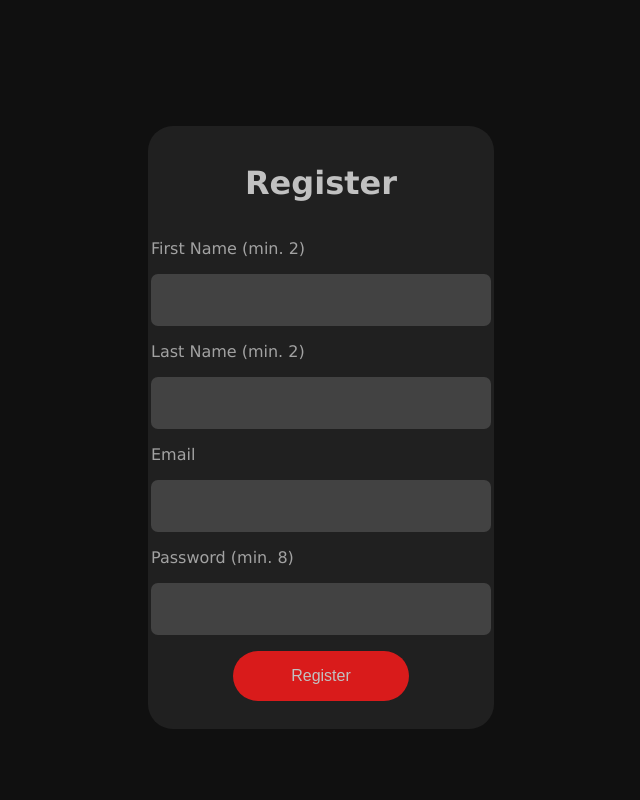
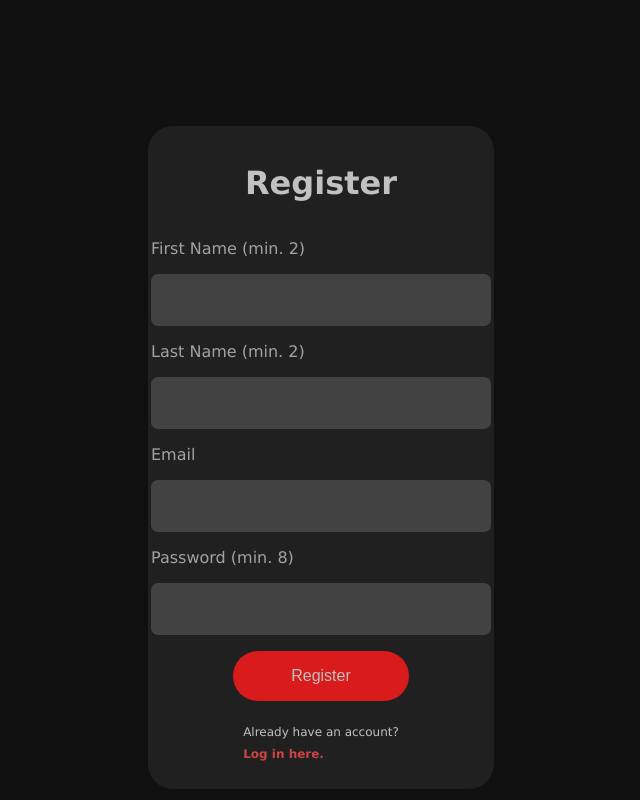
Before and after one commit to WiktorM413/meeting-scheduling-platform, a React (Vite) app in the folder frontend/: page /register in a window 1280 px wide. Shown: the whole page, without its empty margins (319-959 px from the left). Built offline with nearby package versions, Linux system fonts and the light colour scheme.

Commit message:
Add redirect to register back to login

```diff
--- a/frontend/src/Home/Register.tsx
+++ b/frontend/src/Home/Register.tsx
@@ -5,6 +5,7 @@ import FormField from "../Components/FormField";
 import HandleResponse from "../api/HandleResponse";
 import type { ResponseType } from "../api/ResponseType";
 import { useNavigate } from "react-router-dom";
+import Anchor from "../Components/Anchor";
 
 export default function Register()
 {
@@ -52,6 +53,10 @@ export default function Register()
 				<div className="msp-small-text">
 					<p className={response?.type === "error" ? "msp-error" : "msp-success"}>{response?.message}</p>
 				</div>
+
+				<div className="msp-small-text">
+					<p>Already have an account? <Anchor navigator={navigate} to="/login" label="Log in here."/></p>
+				</div>
 			</div>
 		</div>
 	);
```
